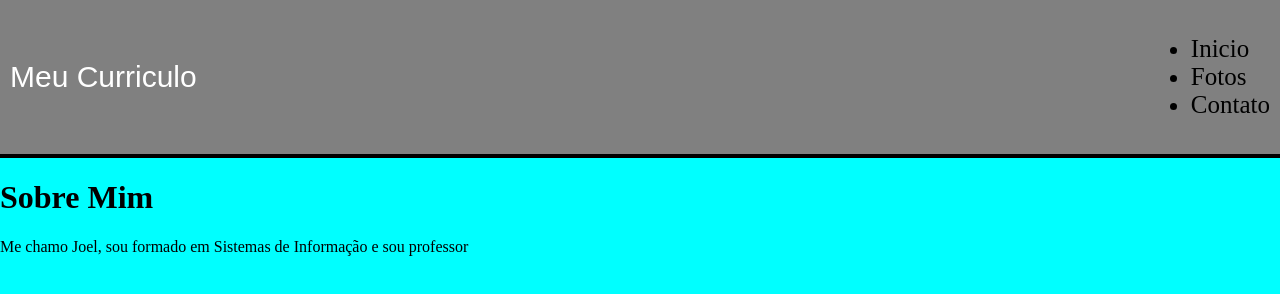
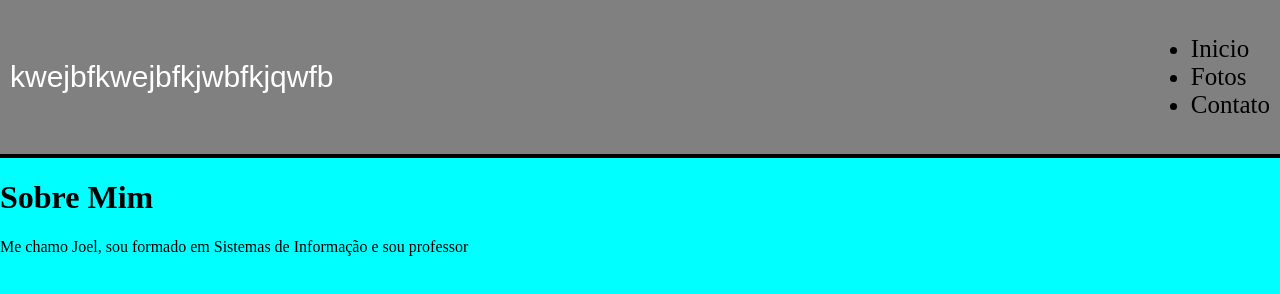
Before and after one commit to JoelProfessor/Joel-1A-Idalia, a plain HTML site: page index.html in a window 1280 px wide. Drawn offline with Linux system fonts and the light colour scheme; a web font is replaced by a local one.

Commit message:
fbg fb gfergergregre

```diff
--- a/index.html
+++ b/index.html
@@ -9,7 +9,7 @@
 </head>
 <body>
     <header>
-        <h3>Meu Curriculo</h3>
+        <h3>kwejbfkwejbfkjwbfkjqwfb</h3>
 
         <ul class="nav">
             <li><a href="#inicio">Inicio</a></li>
```
